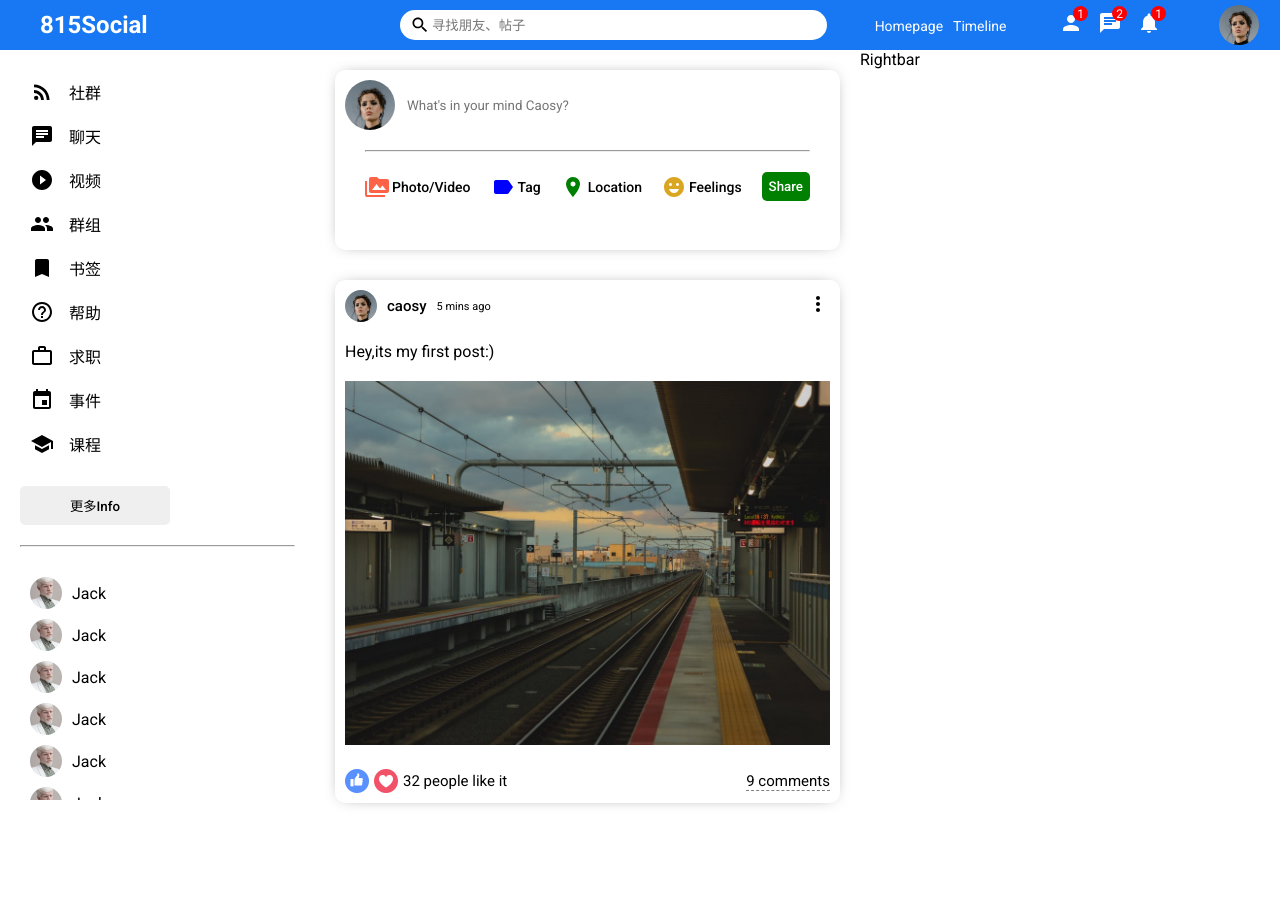
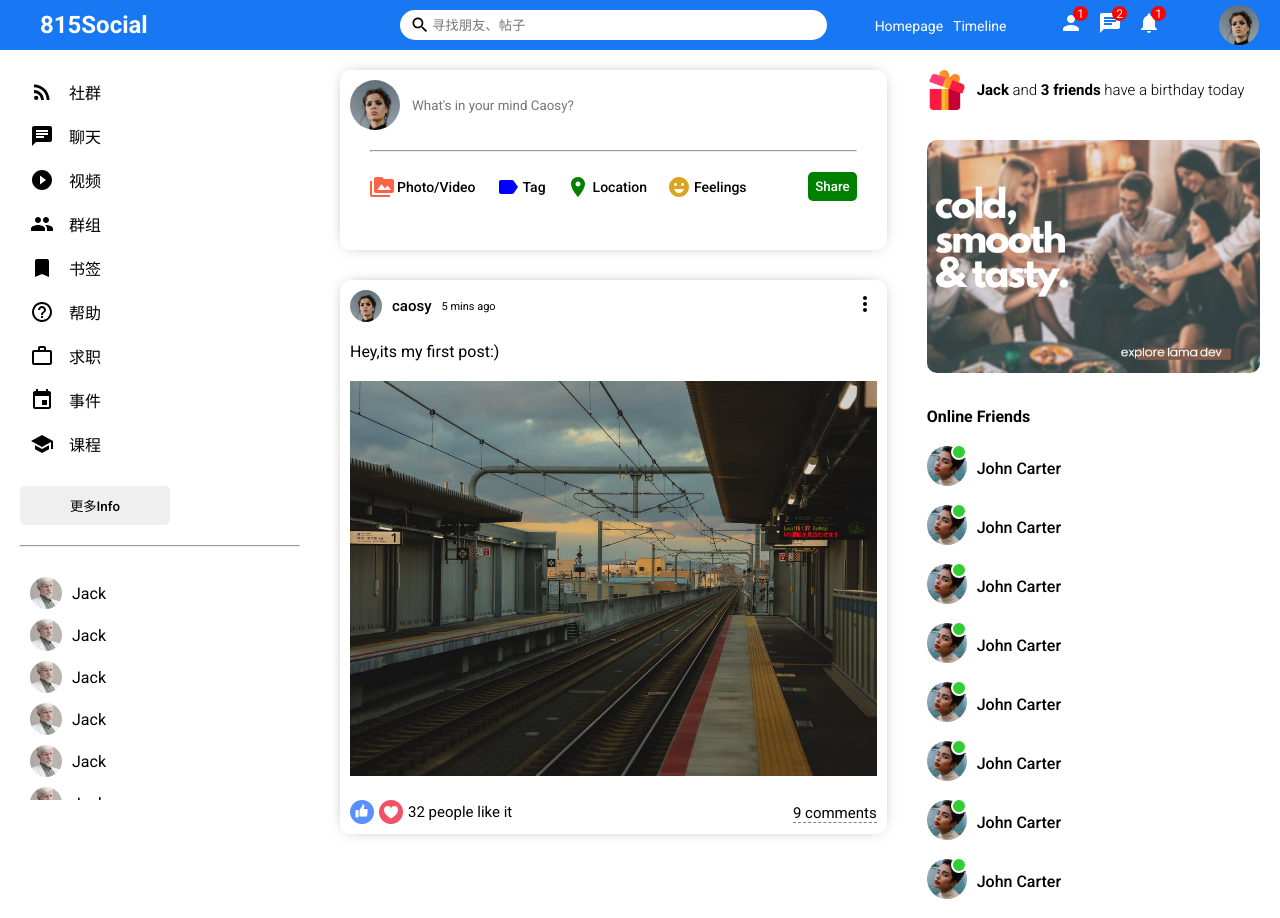
Before and after one commit to Cystatic/reactChat, a React (Create React App) app in the folder client/: page / in a window 1280 px wide. Before the commit the page ends 853 px from the top, so only its background shows below. Built offline with nearby package versions, Linux system fonts and the light colour scheme.

Commit message:
rightbar

```diff
--- a/client/src/components/midbar/Midbar.css
+++ b/client/src/components/midbar/Midbar.css
@@ -1,5 +1,5 @@
 .midbar{
-    flex:5
+    flex:5.5
 }
 .midbarWrapper{
     padding: 20px;
--- a/client/src/components/rightbar/Rightbar.css
+++ b/client/src/components/rightbar/Rightbar.css
@@ -1,3 +1,63 @@
 .rightbar{
-    flex:4
+    flex:3.5
 }
+.rightbarWrapper{
+    /* 上内边距为20px，右内边距为20px，下内边距为0px，左内边距为20px。 */
+    padding: 20px 20px  0 20px;
+}
+.birthdayContainer{
+    display: flex;
+    align-items: center;
+}
+.birthdayImg {
+    width: 40px;
+    height: 40px;
+    margin-right: 10px;
+}
+.birthdayText{
+    font-size: 15px;
+    font-weight: 300;
+}
+.rightbarAd{
+    width: 100%;
+    border-radius: 10px;
+    margin: 30px 0;
+
+}
+.rightbarTitle{
+    margin-bottom: 20px;
+}
+.rightbarFriendList{
+    padding: 0;
+    margin: 0;
+    list-style: none;
+}
+.rightbarFriend{
+    display: flex;
+    align-items: center;
+    margin-bottom: 15px;
+}
+.rightbarProfileImgContainer{
+    margin-right: 10px;
+    position: relative;
+}
+.rightbarFriendImg{
+    width: 40px;
+    height: 40px;
+    border-radius:50%;
+    object-fit: cover;
+}
+.rightbarOnline{
+    width: 12px;
+    height: 12px;
+    border-radius: 50%;
+    background-color: limegreen;
+    position:absolute;
+    top: -2px;
+    right:0;
+    border: 2px solid white;
+
+}
+.rightbarUsername{
+    font-weight: 500;
+}
--- a/client/src/components/rightbar/Rightbar.jsx
+++ b/client/src/components/rightbar/Rightbar.jsx
@@ -3,7 +3,74 @@
 export default function Rightbar() {
   return (
     <div className="rightbar">
-      Rightbar
+      <div className="rightbarWrapper">
+        <div className="birthdayContainer">
+          <img src="/assets/gift.png" alt="" className="birthdayImg" />
+          <span className="birthdayText">
+            <b>Jack</b> and <b>3 friends</b>  have a birthday today
+          </span>
+        </div>
+        <img src="/assets/ad.png" alt="" className="rightbarAd" />
+        <h4 className="rightbarTitle">Online Friends</h4>
+        <ul className="rightbarFriendList">
+          <li className="rightbarFriend">
+            <div className="rightbarProfileImgContainer">
+              <img src="/assets/person/4.jpeg" alt="" className="rightbarFriendImg" />
+              <span className="rightbarOnline"></span>
+            </div>
+            <span className="rightbarUsername">John Carter</span>
+          </li>
+          <li className="rightbarFriend">
+            <div className="rightbarProfileImgContainer">
+              <img src="/assets/person/4.jpeg" alt="" className="rightbarFriendImg" />
+              <span className="rightbarOnline"></span>
+            </div>
+            <span className="rightbarUsername">John Carter</span>
+          </li>
+          <li className="rightbarFriend">
+            <div className="rightbarProfileImgContainer">
+              <img src="/assets/person/4.jpeg" alt="" className="rightbarFriendImg" />
+              <span className="rightbarOnline"></span>
+            </div>
+            <span className="rightbarUsername">John Carter</span>
+          </li>
+          <li className="rightbarFriend">
+            <div className="rightbarProfileImgContainer">
+              <img src="/assets/person/4.jpeg" alt="" className="rightbarFriendImg" />
+              <span className="rightbarOnline"></span>
+            </div>
+            <span className="rightbarUsername">John Carter</span>
+          </li>
+          <li className="rightbarFriend">
+            <div className="rightbarProfileImgContainer">
+              <img src="/assets/person/4.jpeg" alt="" className="rightbarFriendImg" />
+              <span className="rightbarOnline"></span>
+            </div>
+            <span className="rightbarUsername">John Carter</span>
+          </li>
+          <li className="rightbarFriend">
+            <div className="rightbarProfileImgContainer">
+              <img src="/assets/person/4.jpeg" alt="" className="rightbarFriendImg" />
+              <span className="rightbarOnline"></span>
+            </div>
+            <span className="rightbarUsername">John Carter</span>
+          </li>
+          <li className="rightbarFriend">
+            <div className="rightbarProfileImgContainer">
+              <img src="/assets/person/4.jpeg" alt="" className="rightbarFriendImg" />
+              <span className="rightbarOnline"></span>
+            </div>
+            <span className="rightbarUsername">John Carter</span>
+          </li>
+          <li className="rightbarFriend">
+            <div className="rightbarProfileImgContainer">
+              <img src="/assets/person/4.jpeg" alt="" className="rightbarFriendImg" />
+              <span className="rightbarOnline"></span>
+            </div>
+            <span className="rightbarUsername">John Carter</span>
+          </li>
+        </ul>
+      </div>
     </div>
   )
 }
```
